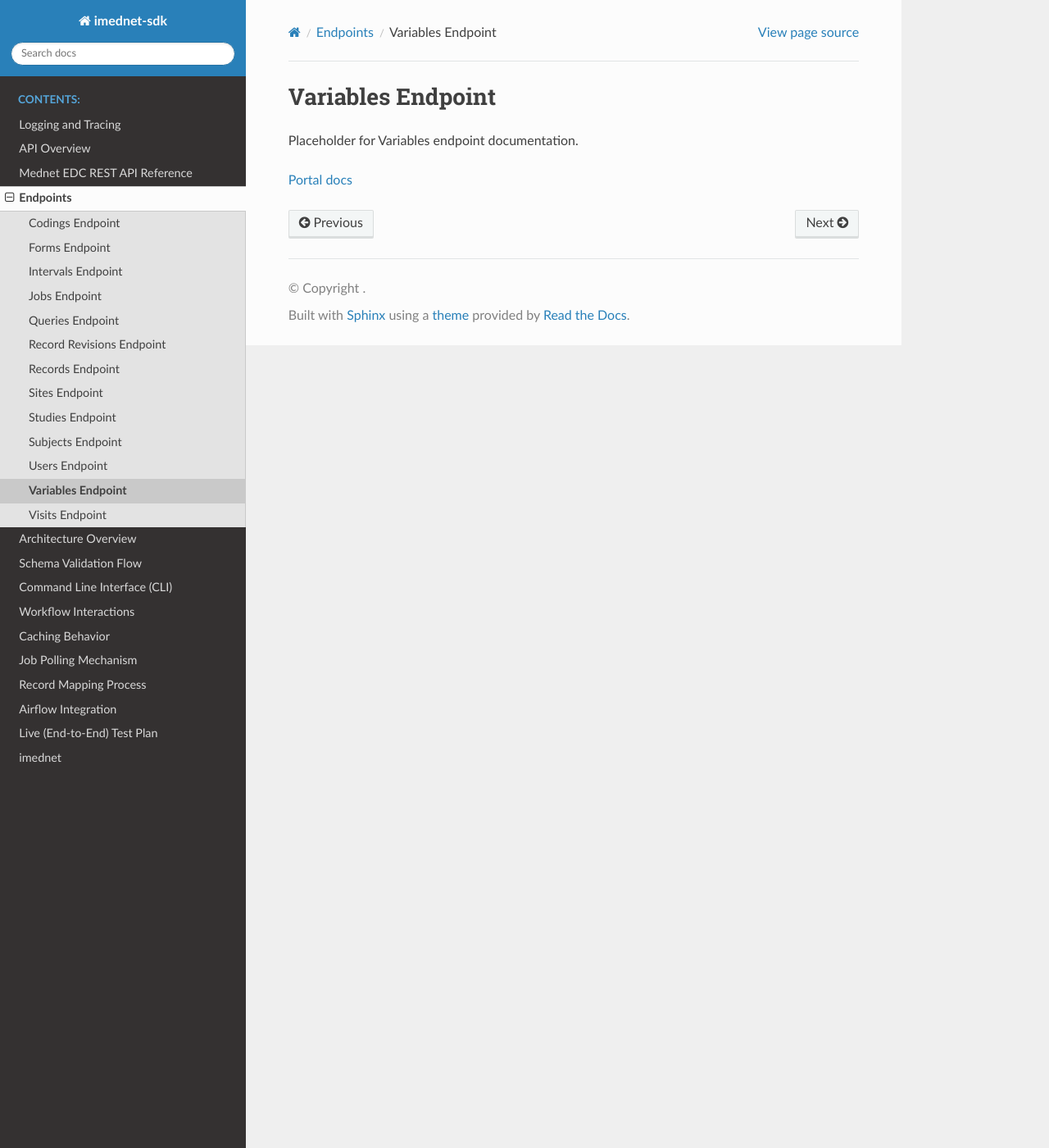
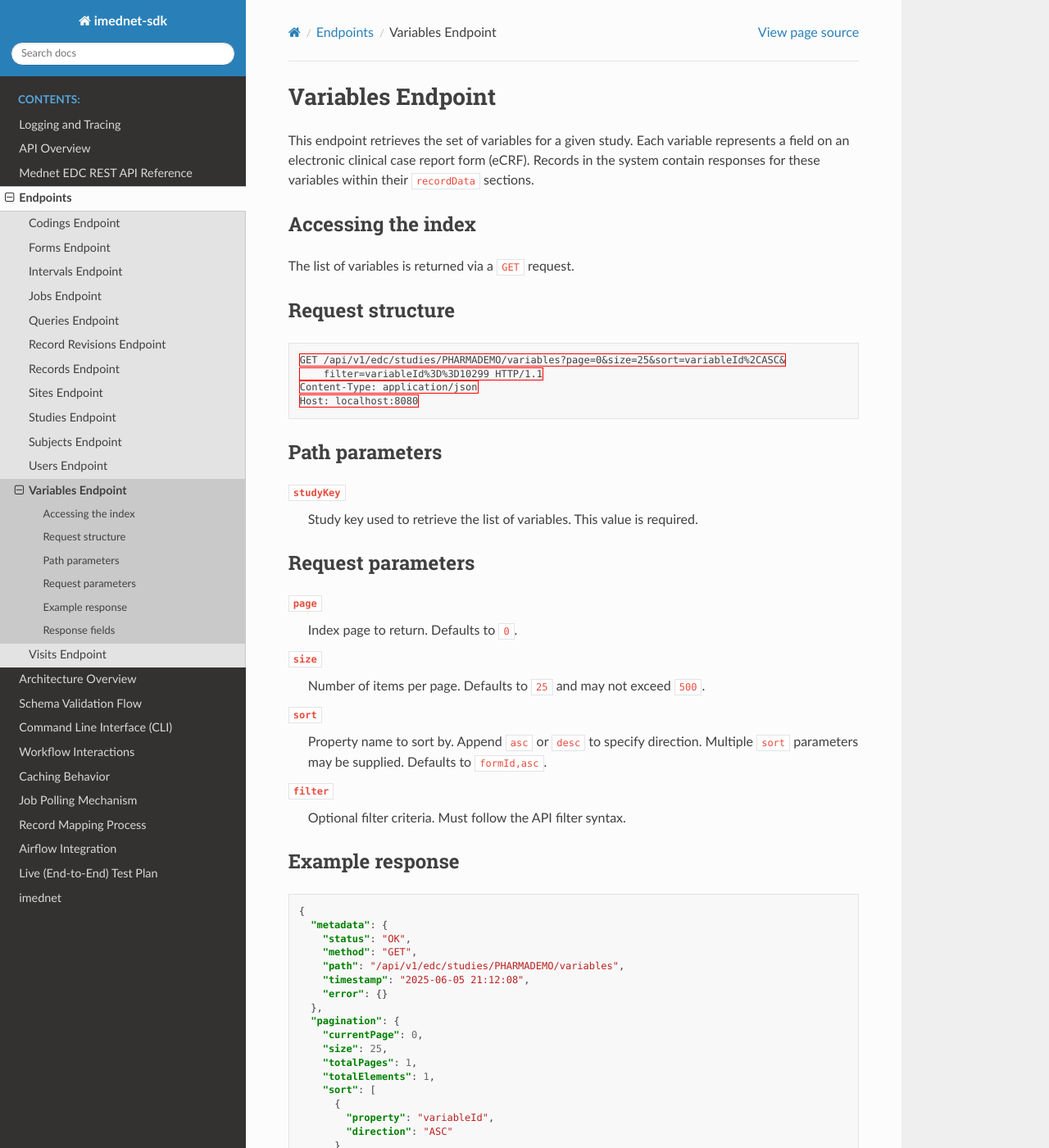
Before and after one commit to fderuiter/imednet-python-sdk, a Sphinx documentation site: the page built from docs/endpoints/variables.rst, in a window 1280 px wide and 1400 px high. Shown: the whole window at 82% size. Built offline with Sphinx 7.4.7 and the Read the Docs theme 3.1.0, drawn with Linux system fonts in a browser that asks for light colours; pages that are not in the unit, such as notebooks, are missing from menus; some of the changed text lies outside the part shown.

Commit message:
docs: expand variables endpoint reference (#286)

```diff
--- a/docs/endpoints/variables.rst
+++ b/docs/endpoints/variables.rst
@@ -1,6 +1,103 @@
 Variables Endpoint
 ==================
 
-Placeholder for Variables endpoint documentation.
+This endpoint retrieves the set of variables for a given study. Each variable
+represents a field on an electronic clinical case report form (eCRF). Records in
+the system contain responses for these variables within their ``recordData``
+sections.
 
-`Portal docs <https://portal.prod.imednetapi.com/docs/variables>`_
+Accessing the index
+-------------------
+
+The list of variables is returned via a ``GET`` request.
+
+Request structure
+-----------------
+
+.. code-block:: http
+
+   GET /api/v1/edc/studies/PHARMADEMO/variables?page=0&size=25&sort=variableId%2CASC&
+       filter=variableId%3D%3D10299 HTTP/1.1
+   Content-Type: application/json
+   Host: localhost:8080
+
+Path parameters
+---------------
+
+``studyKey``
+    Study key used to retrieve the list of variables. This value is required.
+
+Request parameters
+------------------
+
+``page``
+    Index page to return. Defaults to ``0``.
+
+``size``
+    Number of items per page. Defaults to ``25`` and may not exceed ``500``.
+
+``sort``
+    Property name to sort by. Append ``asc`` or ``desc`` to specify direction.
+    Multiple ``sort`` parameters may be supplied. Defaults to ``formId,asc``.
+
+``filter``
+    Optional filter criteria. Must follow the API filter syntax.
+
+Example response
+----------------
+
+.. code-block:: json
+
+   {
+     "metadata": {
+       "status": "OK",
+       "method": "GET",
+       "path": "/api/v1/edc/studies/PHARMADEMO/variables",
+       "timestamp": "2025-06-05 21:12:08",
+       "error": {}
+     },
+     "pagination": {
+       "currentPage": 0,
+       "size": 25,
+       "totalPages": 1,
+       "totalElements": 1,
+       "sort": [
+         {
+           "property": "variableId",
+           "direction": "ASC"
+         }
+       ]
+     },
+     "data": [
+       {
+         "studyKey": "PHARMADEMO",
+         "variableId": 1,
+         "variableType": "RADIO",
+         "variableName": "Pain Level",
+         "sequence": 1,
+         "revision": 1,
+         "disabled": false,
+         "dateCreated": "2025-06-05 21:12:08",
+         "dateModified": "2025-06-05 21:12:09",
+         "formId": 108727,
+         "variableOid": "OID-1",
+         "deleted": false,
+         "formKey": "FORM_1",
+         "formName": "Pre-procedure screening",
+         "label": "Select patient pain level between 1 and 10",
+         "blinded": false
+       }
+     ]
+   }
+
+Response fields
+---------------
+
+``metadata``
+    Response metadata including HTTP status, method and timestamp.
+
+``pagination``
+    Information about the current page, page size, total pages and sort order.
+
+``data``
+    List of variables and their attributes for the specified study.
```
